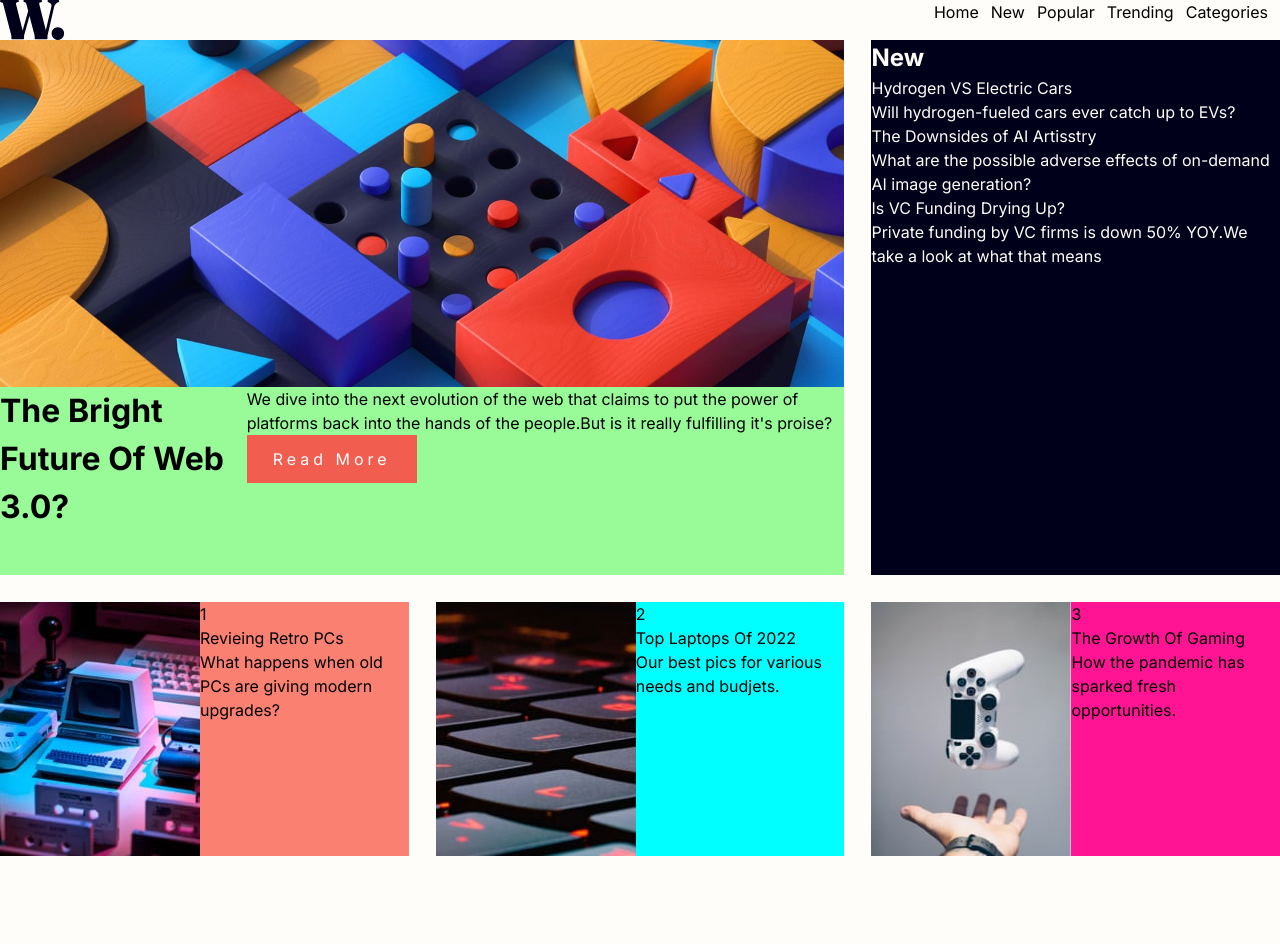
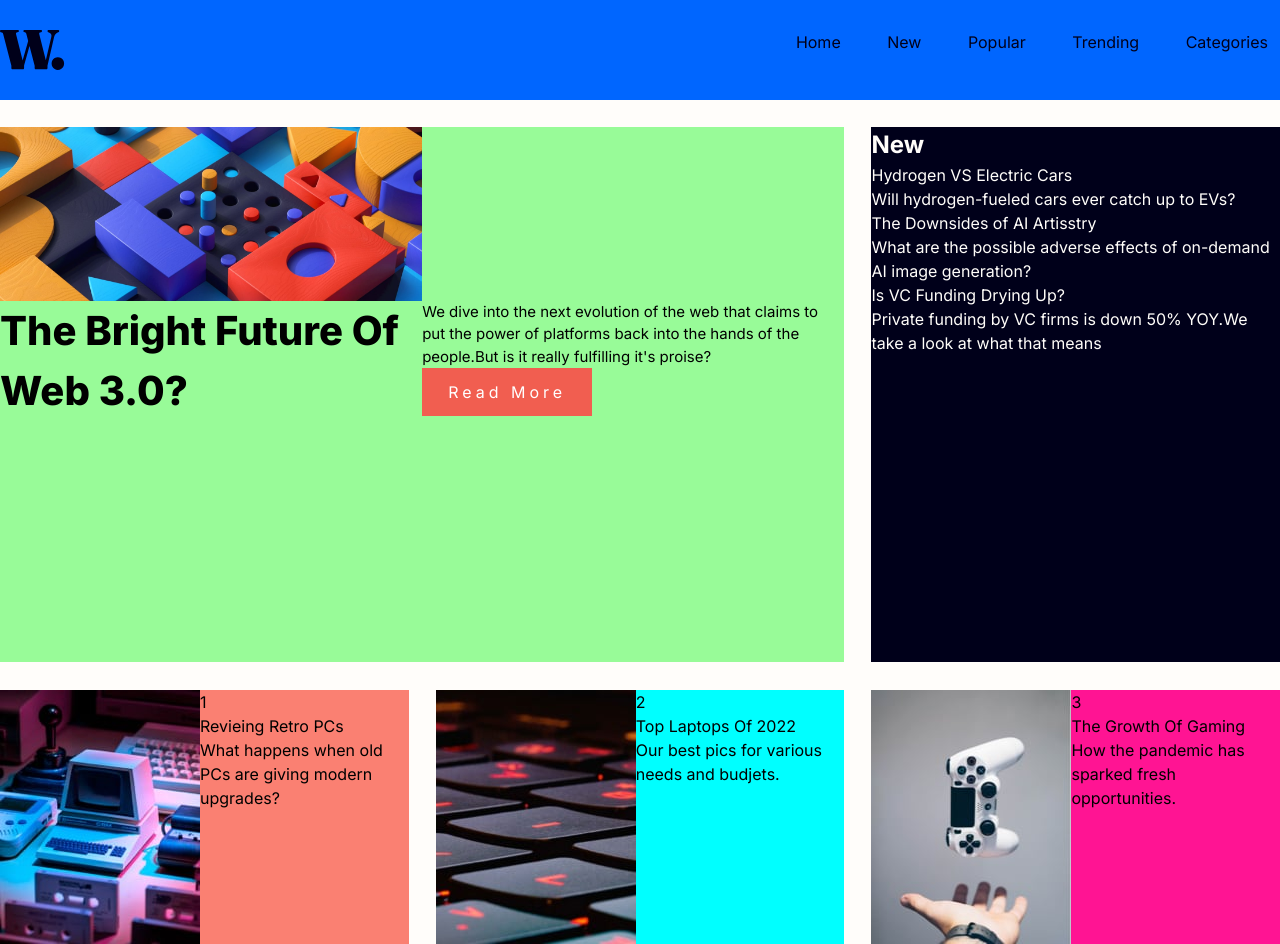
Before and after one commit to BeeAwwad/News-Homepage, a plain HTML site: page index.html in a window 1280 px wide. Before the commit the page ends 856 px from the top, so only its background shows below. Drawn offline with Linux system fonts and the light colour scheme.

Commit message:
Use grid template areas to position divs

```diff
--- a/index.html
+++ b/index.html
@@ -13,7 +13,8 @@
     <title>W. News</title>
 </head>
 <body>
-    <header>
+  <main class="main-container">
+    <header class="grid-row-span3">
         <div class="logo">
           <img src="assets/images/logo.svg" alt="W.'s logo">
         </div>
@@ -21,16 +22,16 @@
         <button class="mobile-nav-toggle" aria-controls="main-navigation" aria-expanded="false"><span class="sr-only">Menu</span></button>
         <nav>
             <ul data-visible="false" id="main-navigation" class="main-nav">
-                <li>Home</li>
-                <li>New</li>
-                <li>Popular</li>
-                <li>Trending</li>
-               <li>Categories</li>
+                <li><a href="#">Home</a></li>
+                <li><a href="#">New</a></li>
+                <li><a href="#">Popular</a></li>
+                <li><a href="#">Trending</a></li>
+               <li><a href="#">Categories</a></li>
             </ul>
         </nav>
     </header>
 
-    <main class="main-container">
+
           <div class="main-story grid-row-span2 grid-col-span2">
             <picture class="main-image">
               <img src="assets/images/image-web-3-desktop.jpg" alt="random picture">
--- a/styles.css
+++ b/styles.css
@@ -58,13 +58,16 @@
   }
   /* Navigation styles */
 
-  header {
-    display: flex;
-    justify-content: space-between;
+
+  .main-nav li {
+    display: inline;
+    list-style: none;
+    text-decoration: none;
+    margin-left: 30px;;
   }
-  .main-nav {
-    display: flex;
-    list-style: none;
+  .main-nav li a {
+    text-decoration: none;
+    color: var(--clr-neutral-verydarkblue);
   }
   li {
     margin-inline-end: 0.75em;
@@ -74,6 +77,7 @@
            position: fixed;
            inset: 0 0 0 30%;
            background-color: var(--clr-neutral-offwhite);
+           display: flex;
            flex-direction: column;
            z-index: 1000;
            padding: min(30vh, 10em) 2em;
@@ -156,45 +160,85 @@
 }
 
 .main-container {
-  display: grid;
-  gap: 1.7rem;
-  grid-template-columns: repeat(3, 1fr);
-  grid-template-rows: repeat(3, 1fr);
+    display: grid;
+    gap: 1.7rem;
+    grid-template-columns: repeat(3, 1fr);
+    grid-template-rows: 0.33333333fr repeat(3, 1fr);
+    grid-template-areas:
+     "header header header"
+     "content content news"
+     "content content news"
+     "trend1 trend2 trend3";
 }
-
+header {
+  display: flex;
+  justify-content: space-between;
+  padding: 30px 0;
+  grid-area: header;
+  background-color: #06f;
+}
 /* Main News */
 .main-story {
   background-color: palegreen;
-  display: flex;
-  flex-direction: column;
+  /* display: flex;
+  flex-direction: column; */
+  grid-area: content;
 }
 .main-h1 {
   display: flex;
+  min-height: 50%;
+}
+.main-h1 h1 {
+  font-size: 40px;
+  font-weight: 800;
+  max-width: 50%;
+}
+.main-text {
+  max-width: 50%;
+  font-size: 15px;
 }
 
-.grid-row-span2 {
+/* .grid-row-span3 {
+  grid-row: span 3;
+} */
+/* .grid-row-span2 {
   grid-row: span 2;
 }
 .grid-col-span2 {
   grid-column: span 2;
-}
+} */
 
 /* New News */
 .more-news {
   color: var(--clr-neutral-offwhite);
   background-color: var(--clr-neutral-verydarkblue);
+  grid-area: news;
 }
 
 /* Top 3 News */
 .top-1 {
   background-color: salmon;
   display: flex;
+  grid-area: trend1;
 }
 .top-2 {
   background-color: aqua;
   display: flex;
+  grid-area: trend2;
 }
 .top-3 {
   background-color: deeppink;
   display: flex;
+  grid-area: trend3;
 }
+
+/* All Image */
+
+.main-image  {
+ max-height: 50%;
+ max-width: 50%;
+}
+
+.main-image picture img {
+
+}
```
